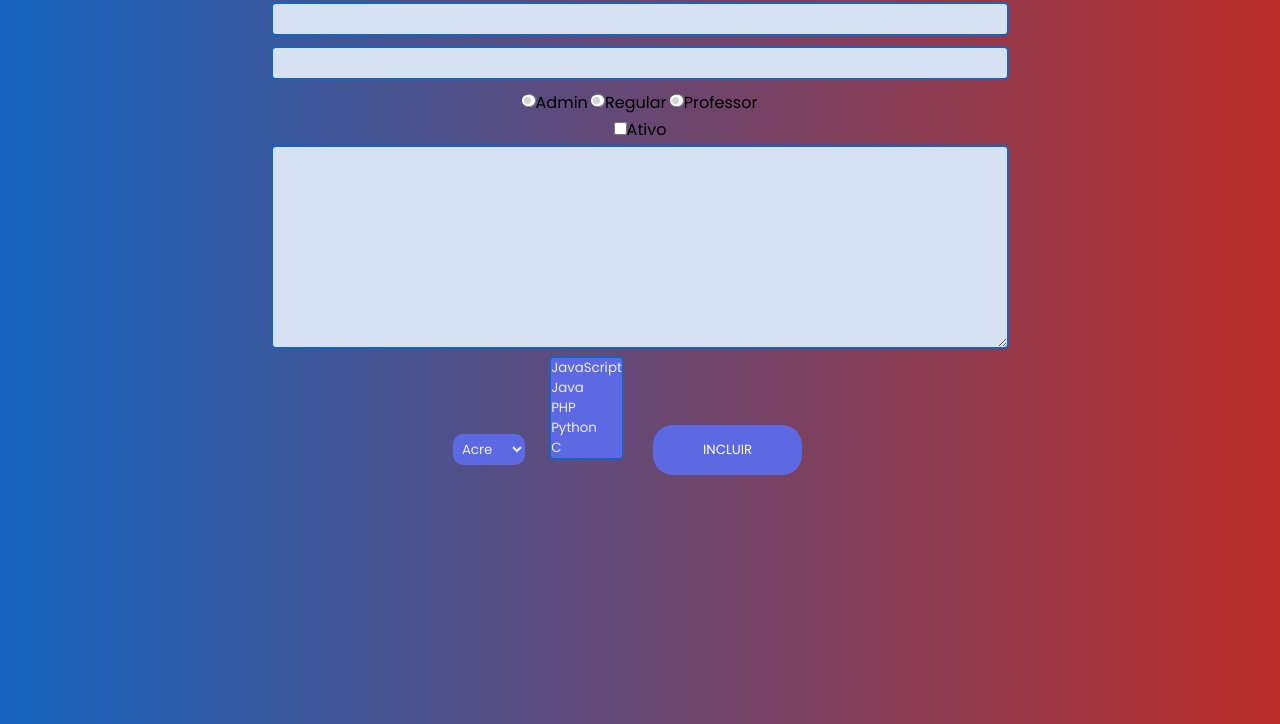
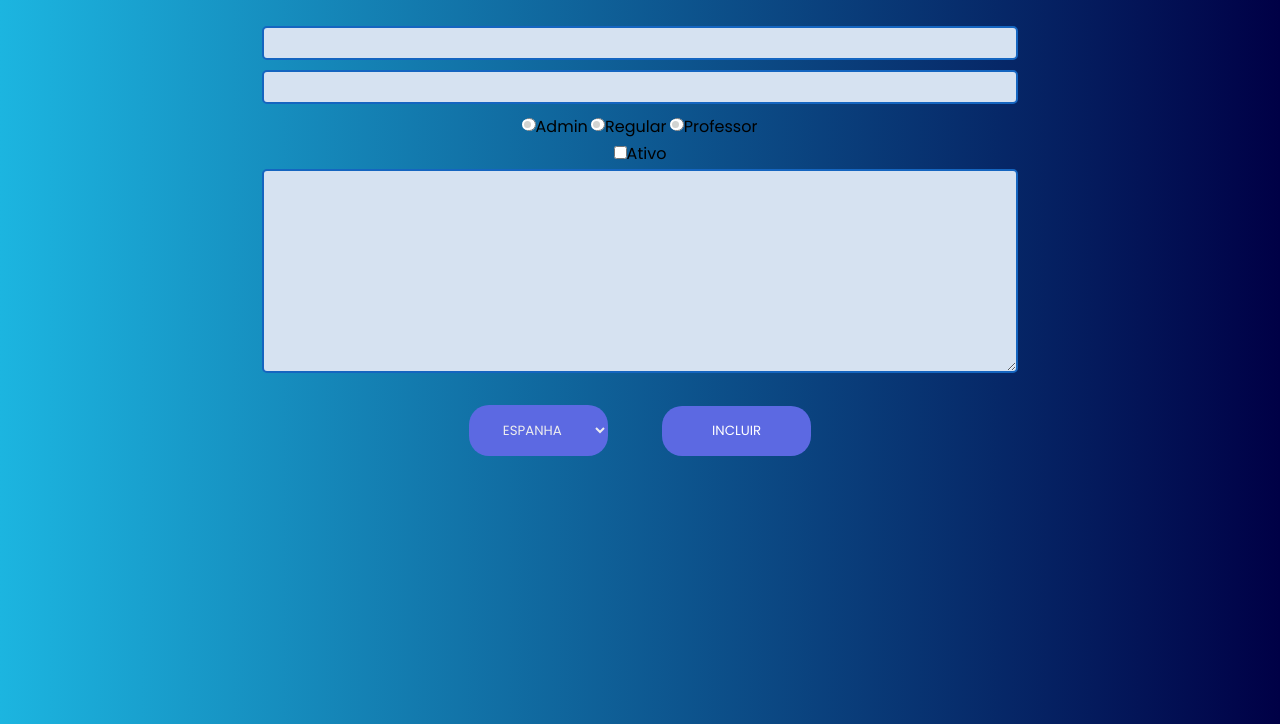
Before and after one commit to GustavoMoreiraDev/Formulario-De-Cadastro, a plain HTML site: page index.html in a window 1280 px wide. Shown: the part 76-800 px from the top of the page. Drawn offline with Linux system fonts and the light colour scheme.

Commit message:
:up: melhorando um pouco design

```diff
--- a/index.html
+++ b/index.html
@@ -3,6 +3,10 @@
 <head>
     <meta charset="UTF-8">
     <meta http-equiv="X-UA-Compatible" content="IE=edge">
+    <link rel="apple-touch-icon" sizes="180x180" href="imagens/apple-touch-icon.png">
+    <link rel="icon" type="image/png" sizes="32x32" href="imagens/favicon-32x32.png">
+    <link rel="icon" type="image/png" sizes="16x16" href="Imagens/favicon-16x16.png">
+    <link rel="manifest" href="imagens/site.webmanifest">
     <meta name="viewport" content="width=device-width, initial-scale=1.0">
     <link rel="stylesheet" href="style.css">
     <title>Document</title>
@@ -26,17 +30,9 @@
                 <textarea name="bio" cols="30" rows="10"></textarea>
 
                 <select class="estados" name="estado">
-                    <option value="ac">Acre</option>
-                    <option value="ba">Bahia</option>
-                    <option value="ce">Ceara</option>
-                </select>
-
-                <select class="tecno" name="interesses" multiple size="5">
-                    <option value="js">JavaScript</option>
-                    <option value="java">Java</option>
-                    <option value="php">PHP</option>
-                    <option value="python">Python</option>
-                    <option value="c">C</option>
+                    <option value="ES">Espanha</option>
+                    <option value="CA">Canada</option>
+                    <option value="BR">Brasil</option>
                 </select>
 
                 <button class="btn">Incluir</button>
--- a/style.css
+++ b/style.css
@@ -9,9 +9,10 @@
 }
 
 body {
-    background: #b92b27;
-    background: -webkit-linear-gradient(to right, #1565C0, #b92b27);
-    background: linear-gradient(to right, #1565C0, #b92b27);
+    background: #000046;
+    background: -webkit-linear-gradient(to right, #1CB5E0, #000046);
+    background: linear-gradient(to right, #1CB5E0, #000046);
+
     height: 100vh;
 }
 .container {
@@ -27,7 +28,7 @@ body {
 h1 {
     top: 30px;
     color: #eee;
-    font-size: 2rem;
+    font-size: 3rem;
     text-align: center;
     cursor: default;
 }
@@ -83,19 +84,13 @@ textarea {
     display: inline;
     color: #eee;
     background-color:  rgb(92, 105, 226);
-    padding: 5px;
+    padding: 15px 30px;
+    margin: 25px;
     text-decoration: none;
-    border-radius: 10px;
+    align-items: center;
+    border-radius: 20px 20px;
     cursor: pointer;
-}
-.tecno {
-    border: #1565C0 solid 2px;
-    border-radius: 5px;
-    color: #eee;
-    background-color: rgb(92, 105, 226);
-    cursor: pointer;
-    overflow-y: hidden;
-    margin-left: 20px;
+    text-transform: uppercase;
 }
 .btn {
     background-color: rgb(92, 105, 226);
```
Also changed, not shown: Imagens/about.txt (added), Imagens/android-chrome-192x192.png (added), Imagens/android-chrome-512x512.png (added), Imagens/apple-touch-icon.png (added), Imagens/favicon-16x16.png (added), Imagens/favicon-32x32.png (added), Imagens/favicon.ico (added), Imagens/site.webmanifest (added).
